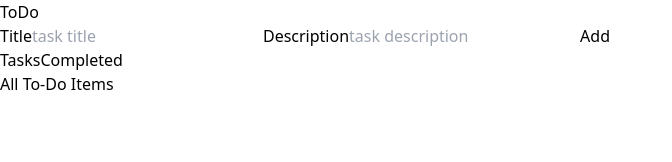
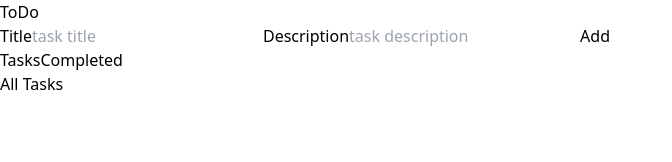
Before and after one commit to suresh-s0/ToDo, a React (Vite) app: page / in a window 1280 px wide. Shown: the top 162 px of the page, without its empty margins (0-672 px from the left). Built offline with nearby package versions, Linux system fonts and the light colour scheme.

Commit message:
Changes To Task

```diff
--- a/src/task.jsx
+++ b/src/task.jsx
@@ -138,7 +138,7 @@ function Task({ allTodos, handleDeleteTodo, setTodos }) {
 
       <div className=" flex  flex-col border bg-white shadow-md rounded-md w-full p-4 mt-4  md:w-1/3">
         <h2 className="text-xl font-bold mb-4 text-gray-800 ">
-          All To-Do Items
+          All Tasks
         </h2>
 
         {isCompletedScreen === false &&
```
